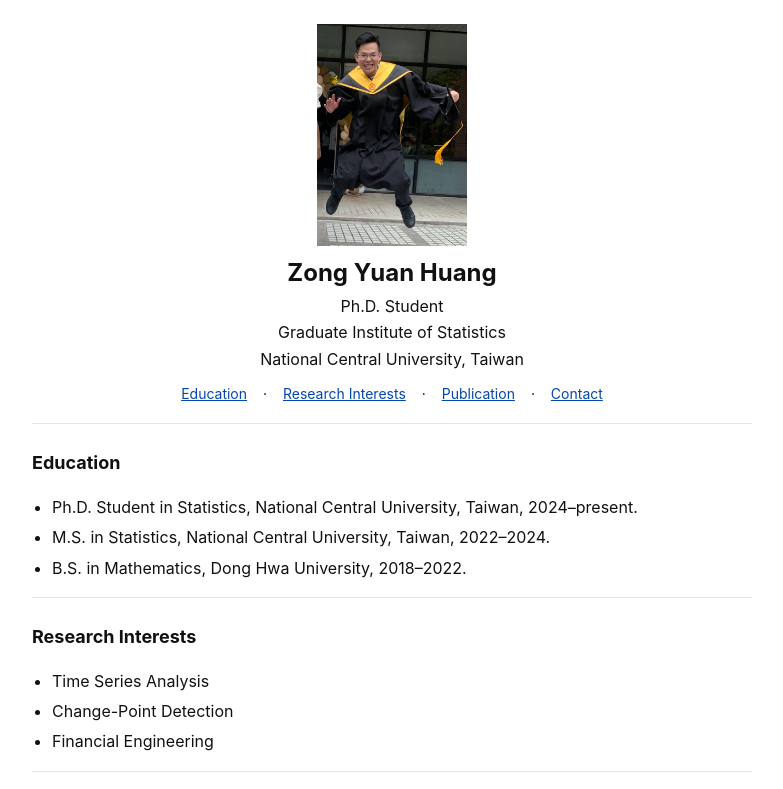
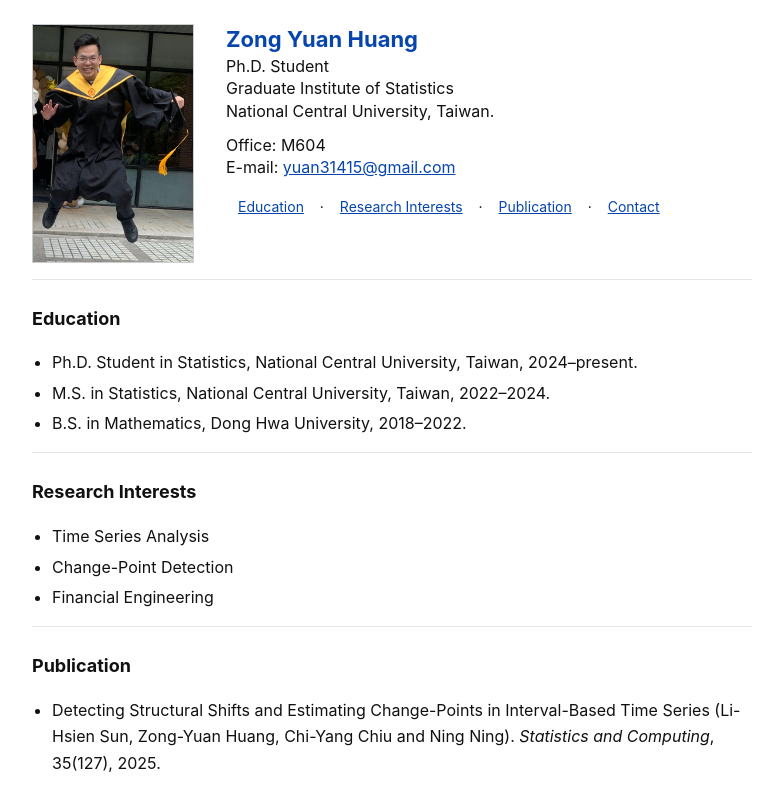
Before and after one commit to NocturneYuan/netlify, a plain HTML site: page index.html in a window 1280 px wide. Shown: the top 789 px of the page, without its empty margins (248-1031 px from the left). Drawn offline with Linux system fonts and the light colour scheme.

Commit message:
Adjust layoyt to  academic progile style

```diff
--- a/index.html
+++ b/index.html
@@ -41,22 +41,32 @@
 </head>
 <body>
   <div class="container">
-    <header>
-  <!-- 大頭照，記得把 me.jpg 換成你的檔名 -->
-  <img src="./me.jpg" alt="Zong Yuan Huang"style="max-width:150px; height:auto;">
+    <header style="display:flex; align-items:flex-start; justify-content:flex-start; gap:32px;">
 
-  <h1>Zong Yuan Huang</h1>
-  <!-- <div class="small">Yuan</div> 如需中文姓名可解註釋 -->
+  <!-- 左邊：照片 -->
+  <img src="./me.jpg" alt="Zong Yuan Huang"
+       style="width:160px; height:auto; border:1px solid #ccc;">
+
+  <!-- 右邊：文字 -->
+  <div style="text-align:left; line-height:1.4;">
+    <h1 style="margin:0; font-size:22px; color:#0645ad;">Zong Yuan Huang</h1>
     <div>Ph.D. Student</div>
     <div>Graduate Institute of Statistics</div>
-  <div>National Central University, Taiwan</div>
+    <div>National Central University, Taiwan.</div>
 
-  <nav class="topnav" aria-label="Primary">
+    <div style="margin-top:12px;">
+      Office: M604<br>
+      E-mail: <a href="mailto:yuan31415@gmail.com">yuan31415@gmail.com</a>
+    </div>
+
+    <nav class="topnav" aria-label="Primary" style="margin-top:16px;">
       <a href="#education">Education</a> ·
       <a href="#interests">Research&nbsp;Interests</a> ·
       <a href="#publications">Publication</a> ·
       <a href="#contact">Contact</a>
     </nav>
+  </div>
+
 </header>
 
     <hr>
```
Lines whose indentation alone changed are shown as unchanged.
